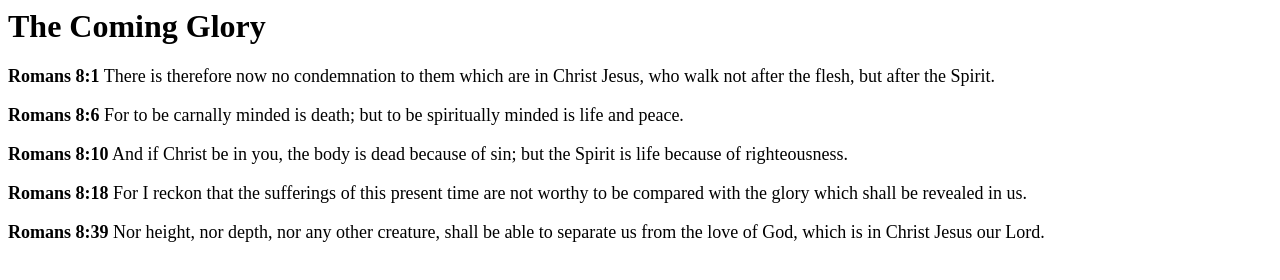
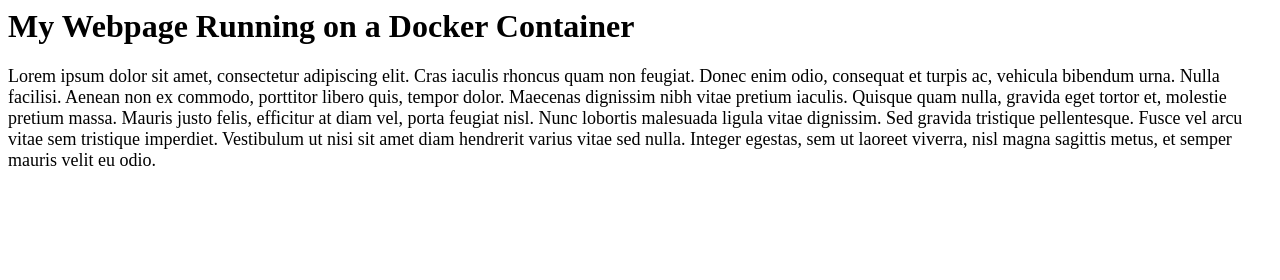
Before and after one commit to dvdbisong/kubeflow-for-poets, a plain HTML site: page docker-intro/nginx-server/index.html in a window 1280 px wide. Drawn offline with Linux system fonts and the light colour scheme.

Commit message:
update docker.md

```diff
--- a/docker-intro/nginx-server/index.html
+++ b/docker-intro/nginx-server/index.html
@@ -1,11 +1,3 @@
-<h1>The Coming Glory</h1>
+<h1>My Webpage Running on a Docker Container</h1>
 
-<p style="font-size:18px;"><strong>Romans 8:1</strong> There is therefore now no condemnation to them which are in Christ Jesus, who walk not after the flesh, but after the Spirit.</p>
-
-<p style="font-size:18px;"><strong>Romans 8:6</strong> For to be carnally minded is death; but to be spiritually minded is life and peace.</p>
-
-<p style="font-size:18px;"><strong>Romans 8:10</strong> And if Christ be in you, the body is dead because of sin; but the Spirit is life because of righteousness.</p>
-
-<p style="font-size:18px;"><strong>Romans 8:18</strong> For I reckon that the sufferings of this present time are not worthy to be compared with the glory which shall be revealed in us.</p>
-
-<p style="font-size:18px;"><strong>Romans 8:39</strong> Nor height, nor depth, nor any other creature, shall be able to separate us from the love of God, which is in Christ Jesus our Lord.</p>
+<p style="font-size:18px;">Lorem ipsum dolor sit amet, consectetur adipiscing elit. Cras iaculis rhoncus quam non feugiat. Donec enim odio, consequat et turpis ac, vehicula bibendum urna. Nulla facilisi. Aenean non ex commodo, porttitor libero quis, tempor dolor. Maecenas dignissim nibh vitae pretium iaculis. Quisque quam nulla, gravida eget tortor et, molestie pretium massa. Mauris justo felis, efficitur at diam vel, porta feugiat nisl. Nunc lobortis malesuada ligula vitae dignissim. Sed gravida tristique pellentesque. Fusce vel arcu vitae sem tristique imperdiet. Vestibulum ut nisi sit amet diam hendrerit varius vitae sed nulla. Integer egestas, sem ut laoreet viverra, nisl magna sagittis metus, et semper mauris velit eu odio.</p>
```
Also changed, not shown: img/ngnix_webpage.png.
